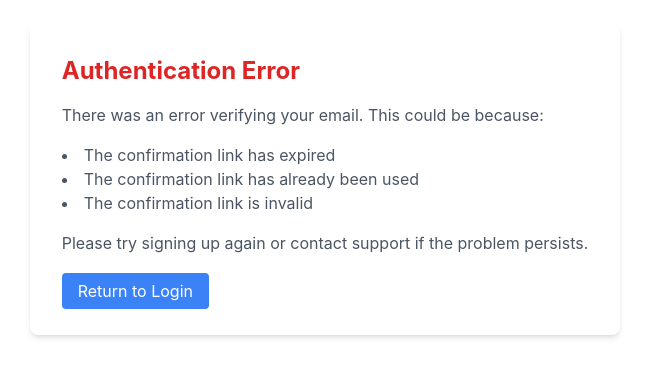
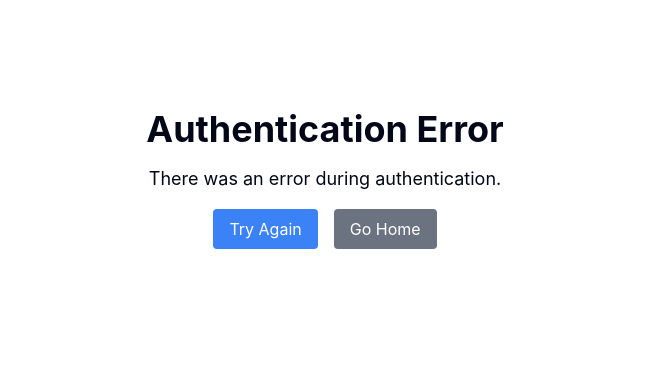
Before and after one commit to ARYANJATHAR/campusvote, a Next.js app: page /auth/auth-error in a window 1280 px wide. Shown: the part 221-598 px from the top of the page, without its empty margins (315-964 px from the left). Built offline with nearby package versions, Linux system fonts and the light colour scheme; no server answers.

Commit message:
route fixes

```diff
--- a/src/app/auth/auth-error/page.tsx
+++ b/src/app/auth/auth-error/page.tsx
@@ -5,24 +5,20 @@ import Link from 'next/link'
 export default function AuthError() {
   return (
     <div className="flex flex-col items-center justify-center min-h-screen py-2">
-      <div className="p-8 bg-white rounded-lg shadow-md">
-        <h1 className="text-2xl font-bold text-red-600 mb-4">Authentication Error</h1>
-        <p className="text-gray-600 mb-4">
-          There was an error verifying your email. This could be because:
-        </p>
-        <ul className="list-disc list-inside text-gray-600 mb-4">
-          <li>The confirmation link has expired</li>
-          <li>The confirmation link has already been used</li>
-          <li>The confirmation link is invalid</li>
-        </ul>
-        <p className="text-gray-600 mb-6">
-          Please try signing up again or contact support if the problem persists.
-        </p>
+      <h1 className="text-4xl font-bold mb-4">Authentication Error</h1>
+      <p className="text-lg mb-4">There was an error during authentication.</p>
+      <div className="flex gap-4">
         <Link
-          href="/auth/login"
-          className="bg-blue-500 text-white px-4 py-2 rounded hover:bg-blue-600 transition-colors"
+          href="/login"
+          className="px-4 py-2 bg-blue-500 text-white rounded hover:bg-blue-600 transition-colors"
         >
-          Return to Login
+          Try Again
+        </Link>
+        <Link
+          href="/"
+          className="px-4 py-2 bg-gray-500 text-white rounded hover:bg-gray-600 transition-colors"
+        >
+          Go Home
         </Link>
       </div>
     </div>
--- /dev/null
+++ b/src/app/auth/callback/route.ts
@@ -0,0 +1,20 @@
+import { createServerSupabaseClient } from '@/lib/supabase-server'
+import { NextResponse } from 'next/server'
+
+export async function GET(request: Request) {
+  const requestUrl = new URL(request.url)
+  const code = requestUrl.searchParams.get('code')
+  const next = requestUrl.searchParams.get('next') || '/dashboard'
+
+  if (code) {
+    const supabase = createServerSupabaseClient()
+    const { error } = await supabase.auth.exchangeCodeForSession(code)
+
+    if (!error) {
+      return NextResponse.redirect(`${requestUrl.origin}${next}`)
+    }
+  }
+
+  // Return the user to an error page with some instructions
+  return NextResponse.redirect(`${requestUrl.origin}/auth/auth-error`)
+}
```
